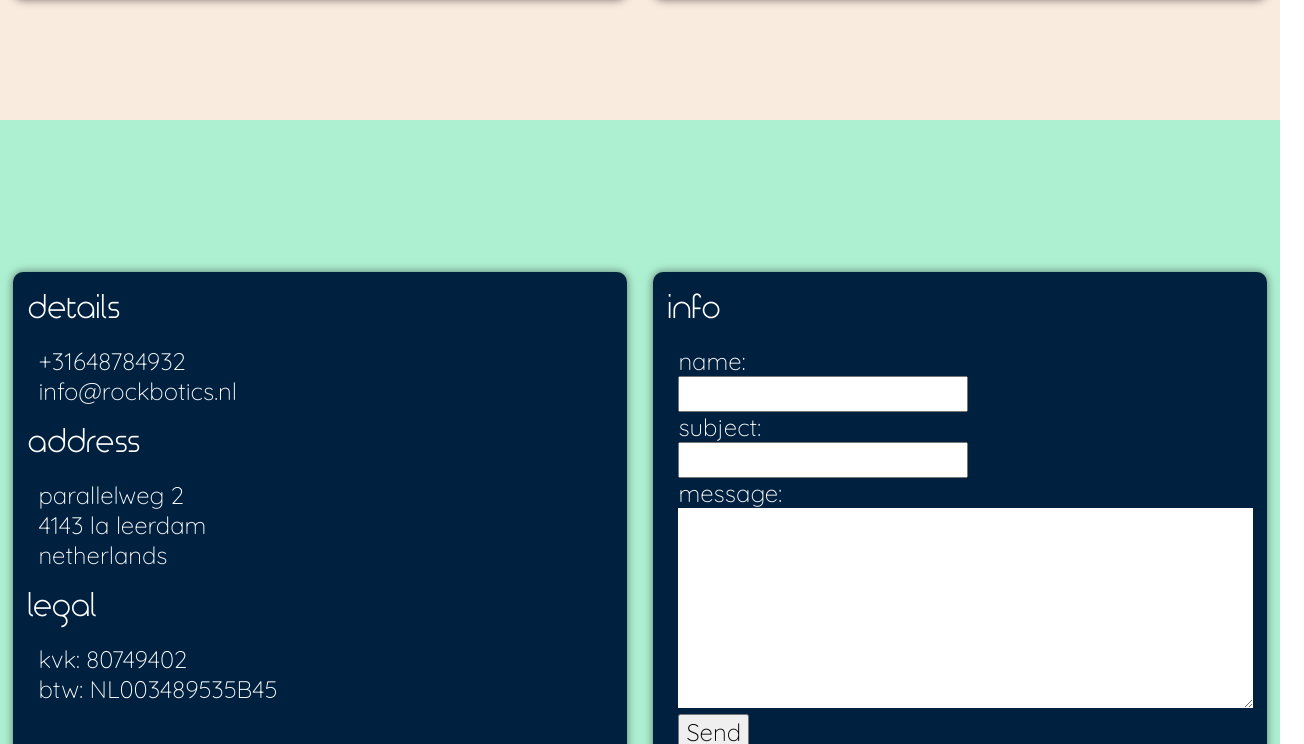
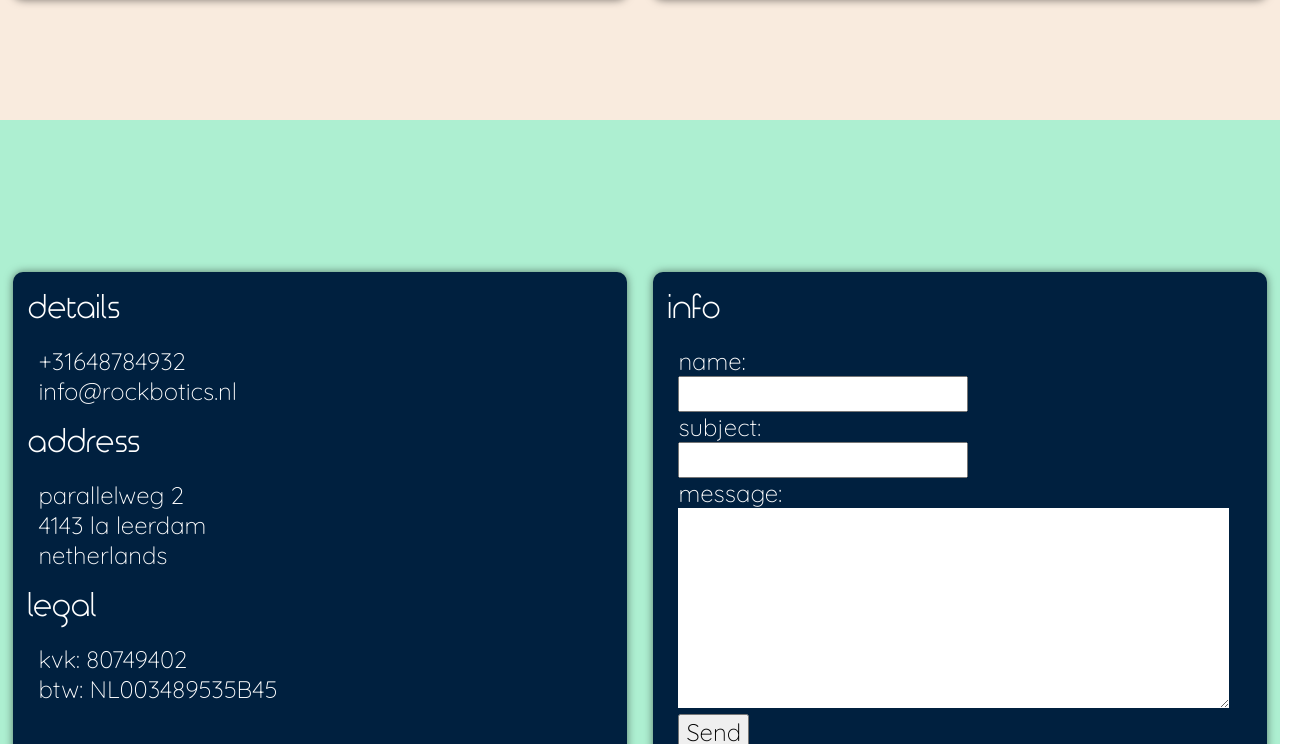
Before and after one commit to pietervanzutven/rockbotics.nl, a plain HTML site: page index.html in a window 1280 px wide. Shown: the part 3880-4624 px from the top of the page, 1304 px wide, since content can reach past the window. Drawn offline with Linux system fonts and the light colour scheme.

Commit message:
Fix textarea width

```diff
--- a/stylesheets/styles.css
+++ b/stylesheets/styles.css
@@ -166,6 +166,6 @@ img {
 textarea {
     border: none;
     padding: 0px;
-    width: calc(100% - 40px);
+    width: calc(100% - 5vw);
     height: 25vh;
 }
```
